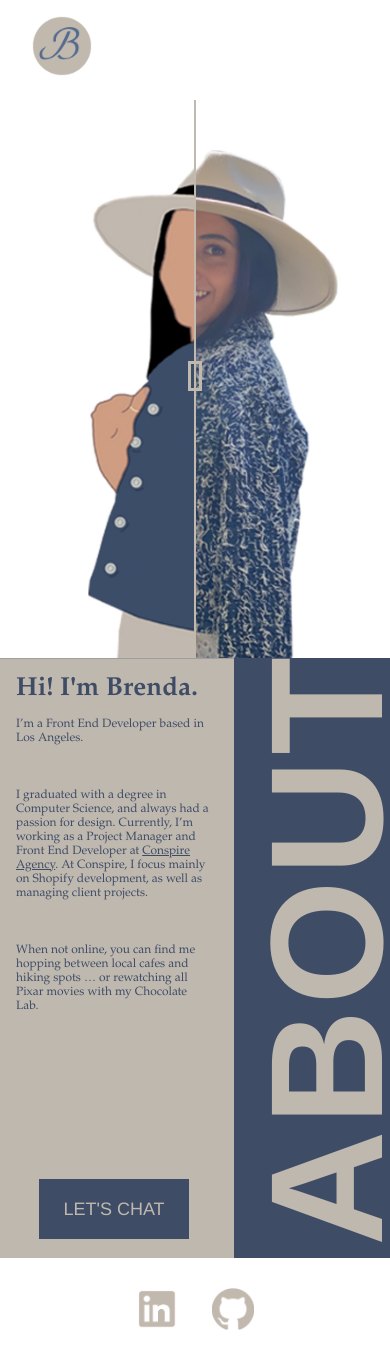
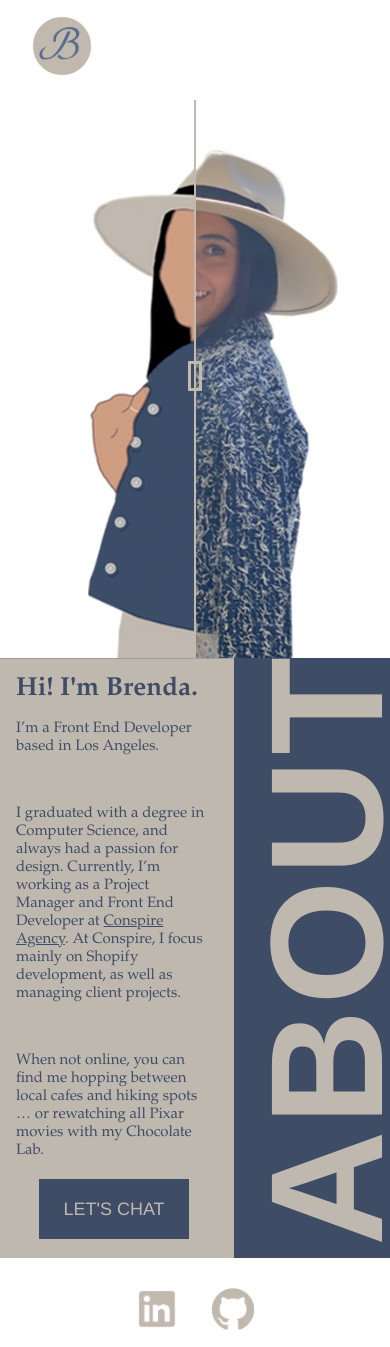
Before and after one commit to brendaboudaie/brendaboudaie.github.io, a web app: file index.html in a window 390 px wide. Shown: the top 1347 px of the page. Run offline with its HTML, style and script files only (its server is not run), Linux system fonts and the light colour scheme.

Commit message:
small style change

```diff
--- a/styles/main.css
+++ b/styles/main.css
@@ -354,7 +354,7 @@ body{
     font-size: 26px;
   }
   .about-text-container p{
-    font-size: 12px;
+    font-size: 15px;
   }
   .left-split-about .chat-button {
     width: 150px;
```
